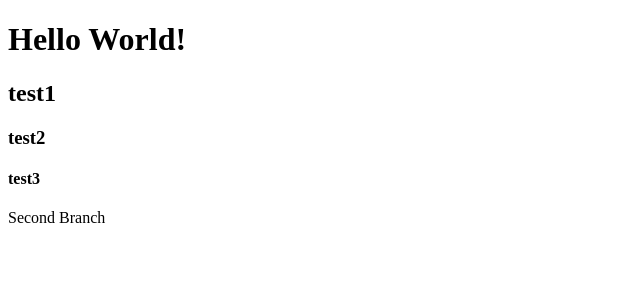
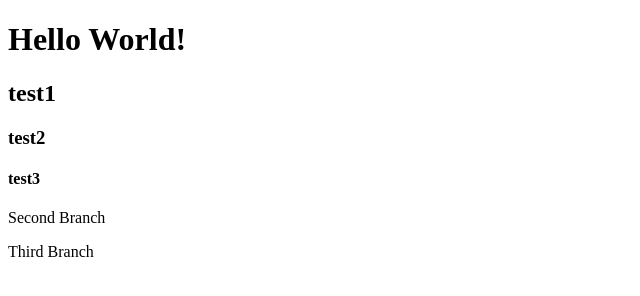
Before and after one commit to AnmolSinghSodlan/Test1, a website: page index.html in a window 1280 px wide. Shown: the whole page, without its empty margins (0-640 px from the left). Drawn offline with Linux system fonts and the light colour scheme.

Commit message:
third branch

```diff
--- a/index.html
+++ b/index.html
@@ -11,5 +11,6 @@
     <h3>test2</h3>
     <h4>test3</h4>
     <p>Second Branch</p>
+    <p>Third Branch</p>
 </body>
 </html>
```
